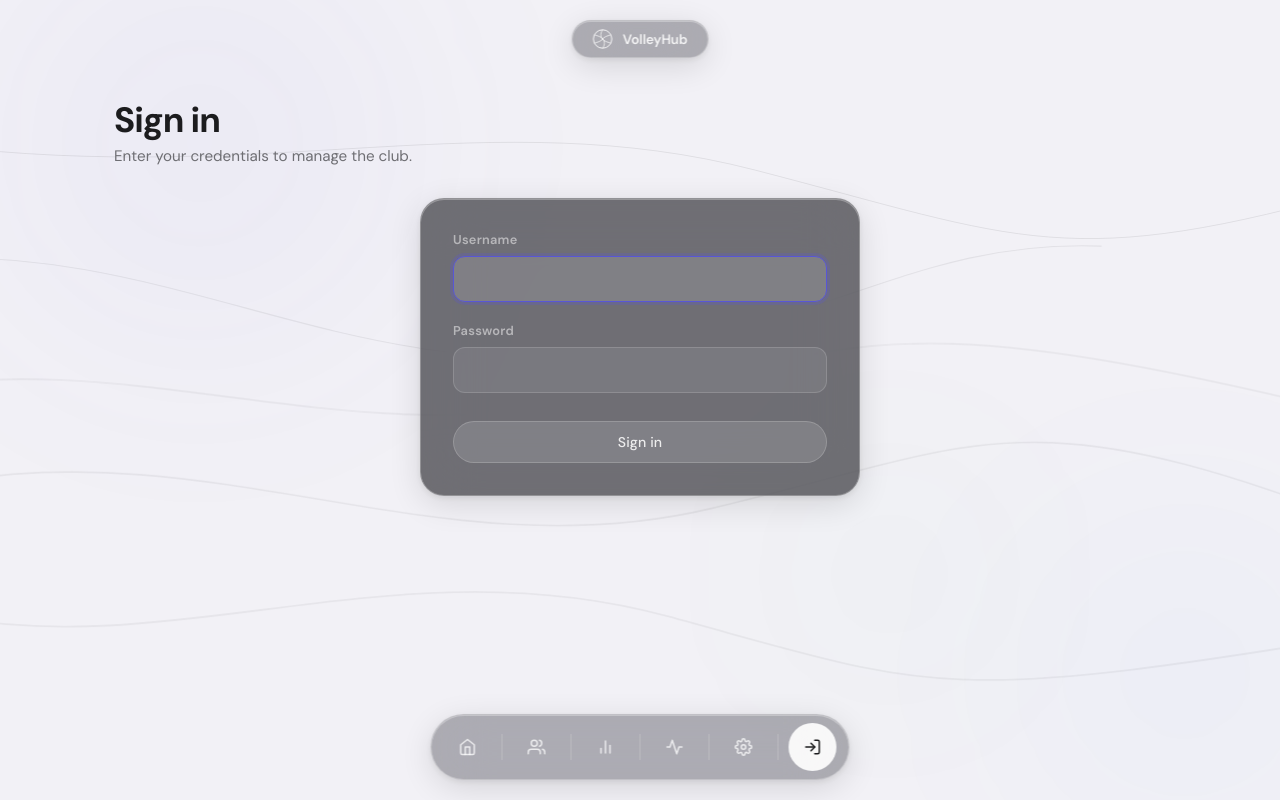
After one commit to OhoBEiD/EECE430Sp25-26Group13, a Django app: page /accounts/login/ in a window 1280 px wide. The commit adds this page. Run offline with Django 5.2, Linux system fonts and the light colour scheme.

Commit message:
feat(auth): add login/logout via django.contrib.auth (#1) (#21)
- Wire django.contrib.auth.urls under /accounts/
- LOGIN_URL / LOGIN_REDIRECT_URL / LOGOUT_REDIRECT_URL in settings
- Styled login template matching the glassmorphism theme
- Login/Logout dock items in base nav (POST form for logout per Django 5+)

Closes #1

```diff
--- a/templates/base.html
+++ b/templates/base.html
@@ -740,6 +740,21 @@
                 <span class="tooltip">Admin</span>
                 <svg viewBox="0 0 24 24"><circle cx="12" cy="12" r="3"/><path d="M19.4 15a1.65 1.65 0 0 0 .33 1.82l.06.06a2 2 0 0 1 0 2.83 2 2 0 0 1-2.83 0l-.06-.06a1.65 1.65 0 0 0-1.82-.33 1.65 1.65 0 0 0-1 1.51V21a2 2 0 0 1-2 2 2 2 0 0 1-2-2v-.09A1.65 1.65 0 0 0 9 19.4a1.65 1.65 0 0 0-1.82.33l-.06.06a2 2 0 0 1-2.83 0 2 2 0 0 1 0-2.83l.06-.06A1.65 1.65 0 0 0 4.68 15a1.65 1.65 0 0 0-1.51-1H3a2 2 0 0 1-2-2 2 2 0 0 1 2-2h.09A1.65 1.65 0 0 0 4.6 9a1.65 1.65 0 0 0-.33-1.82l-.06-.06a2 2 0 0 1 0-2.83 2 2 0 0 1 2.83 0l.06.06A1.65 1.65 0 0 0 9 4.68a1.65 1.65 0 0 0 1-1.51V3a2 2 0 0 1 2-2 2 2 0 0 1 2 2v.09a1.65 1.65 0 0 0 1 1.51 1.65 1.65 0 0 0 1.82-.33l.06-.06a2 2 0 0 1 2.83 0 2 2 0 0 1 0 2.83l-.06.06A1.65 1.65 0 0 0 19.4 9a1.65 1.65 0 0 0 1.51 1H21a2 2 0 0 1 2 2 2 2 0 0 1-2 2h-.09a1.65 1.65 0 0 0-1.51 1z"/></svg>
             </a>
+            <div class="dock-separator"></div>
+            {% if user.is_authenticated %}
+            <form method="post" action="{% url 'logout' %}" style="display: inline; margin: 0; padding: 0;">
+                {% csrf_token %}
+                <button type="submit" class="dock-item" style="cursor: pointer;">
+                    <span class="tooltip">Sign out ({{ user.username }})</span>
+                    <svg viewBox="0 0 24 24"><path d="M9 21H5a2 2 0 0 1-2-2V5a2 2 0 0 1 2-2h4"/><polyline points="16 17 21 12 16 7"/><line x1="21" y1="12" x2="9" y2="12"/></svg>
+                </button>
+            </form>
+            {% else %}
+            <a href="{% url 'login' %}" class="dock-item {% if request.resolver_match.url_name == 'login' %}active{% endif %}">
+                <span class="tooltip">Sign in</span>
+                <svg viewBox="0 0 24 24"><path d="M15 3h4a2 2 0 0 1 2 2v14a2 2 0 0 1-2 2h-4"/><polyline points="10 17 15 12 10 7"/><line x1="15" y1="12" x2="3" y2="12"/></svg>
+            </a>
+            {% endif %}
         </div>
     </div>
 
--- /dev/null
+++ b/templates/registration/login.html
@@ -0,0 +1,61 @@
+{% extends 'base.html' %}
+
+{% block content %}
+<!-- Floating VolleyHub Label -->
+<div class="floating-label">
+    <div class="label-bar">
+        <svg width="20" height="20" viewBox="0 0 100 100" fill="none" xmlns="http://www.w3.org/2000/svg">
+            <circle cx="50" cy="50" r="46" stroke="currentColor" stroke-width="5"/>
+            <path d="M50 4 C50 4, 30 30, 50 50 C70 70, 50 96, 50 96" stroke="currentColor" stroke-width="4" fill="none"/>
+            <path d="M8 30 C8 30, 40 35, 50 50 C60 65, 92 70, 92 70" stroke="currentColor" stroke-width="4" fill="none"/>
+            <path d="M8 70 C8 70, 40 65, 50 50 C60 35, 92 30, 92 30" stroke="currentColor" stroke-width="4" fill="none"/>
+        </svg>
+        VolleyHub
+    </div>
+</div>
+
+<div class="page-header">
+    <h2>Sign in</h2>
+    <p class="subtitle">Enter your credentials to manage the club.</p>
+</div>
+
+<div class="glass-card-dark" style="max-width: 440px; margin: 0 auto;">
+    {% if form.non_field_errors %}
+    <div style="
+        background: rgba(255, 59, 48, 0.12);
+        border: 1px solid rgba(255, 59, 48, 0.25);
+        color: #ff6b6b;
+        padding: 12px 16px;
+        border-radius: var(--radius-sm);
+        font-size: 0.85rem;
+        margin-bottom: 20px;
+    ">
+        {{ form.non_field_errors|join:" " }}
+    </div>
+    {% endif %}
+
+    <form method="post" novalidate>
+        {% csrf_token %}
+        <input type="hidden" name="next" value="{{ next }}">
+
+        <div class="form-group-dark">
+            <label for="id_username">Username</label>
+            <input type="text" name="username" id="id_username"
+                   class="form-control" autocomplete="username" autofocus required
+                   value="{{ form.username.value|default_if_none:'' }}">
+            {{ form.username.errors }}
+        </div>
+
+        <div class="form-group-dark">
+            <label for="id_password">Password</label>
+            <input type="password" name="password" id="id_password"
+                   class="form-control" autocomplete="current-password" required>
+            {{ form.password.errors }}
+        </div>
+
+        <button type="submit" class="btn btn-primary btn-lg" style="width: 100%; margin-top: 8px;">
+            Sign in
+        </button>
+    </form>
+</div>
+{% endblock %}
--- a/volleyhub/settings.py
+++ b/volleyhub/settings.py
@@ -119,3 +119,8 @@ USE_TZ = True
 # https://docs.djangoproject.com/en/6.0/howto/static-files/
 
 STATIC_URL = 'static/'
+
+# Authentication redirects
+LOGIN_URL = 'login'
+LOGIN_REDIRECT_URL = 'player_list'
+LOGOUT_REDIRECT_URL = 'login'
--- a/volleyhub/urls.py
+++ b/volleyhub/urls.py
@@ -3,6 +3,7 @@ from django.urls import include, path
 
 urlpatterns = [
     path('admin/', admin.site.urls),
+    path('accounts/', include('django.contrib.auth.urls')),
     path('analytics/', include('analytics.urls')),
     path('teams/', include('teams.urls')),
     path('injuries/', include('injuries.urls')),
```
